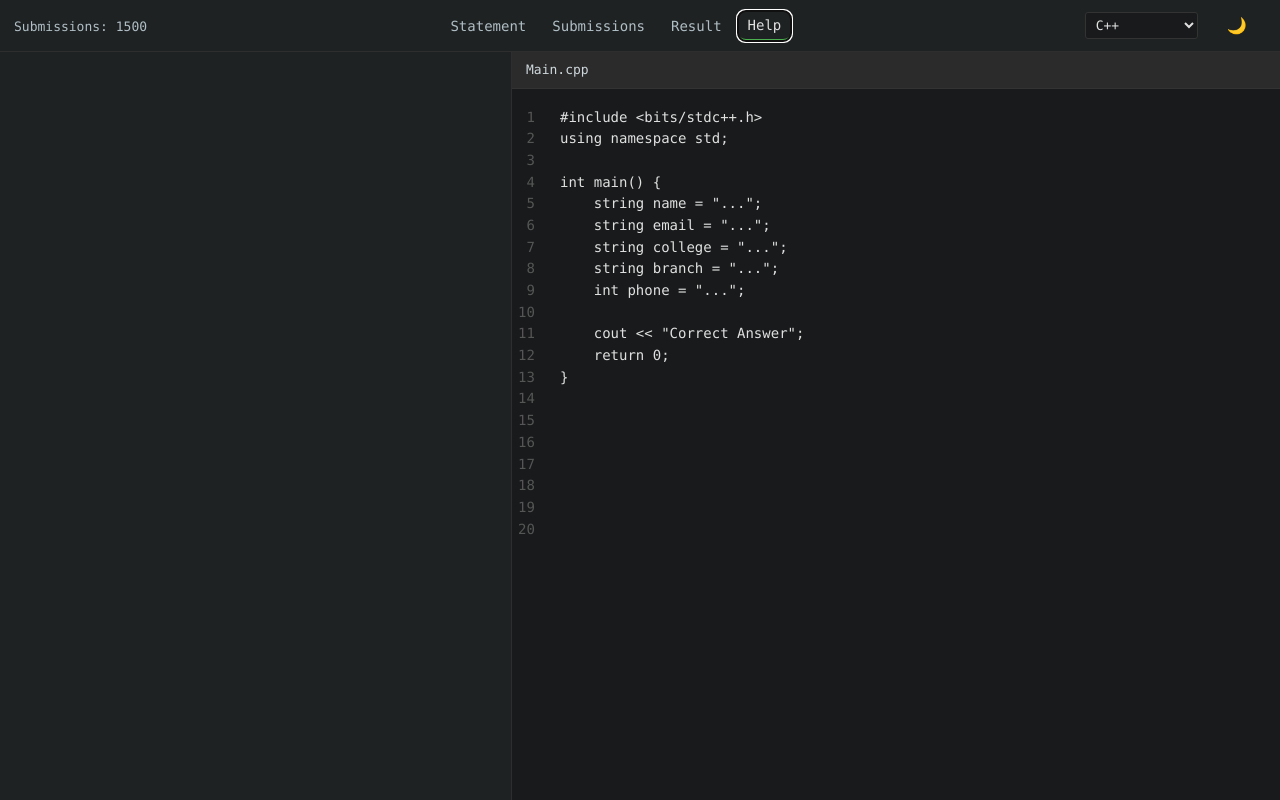
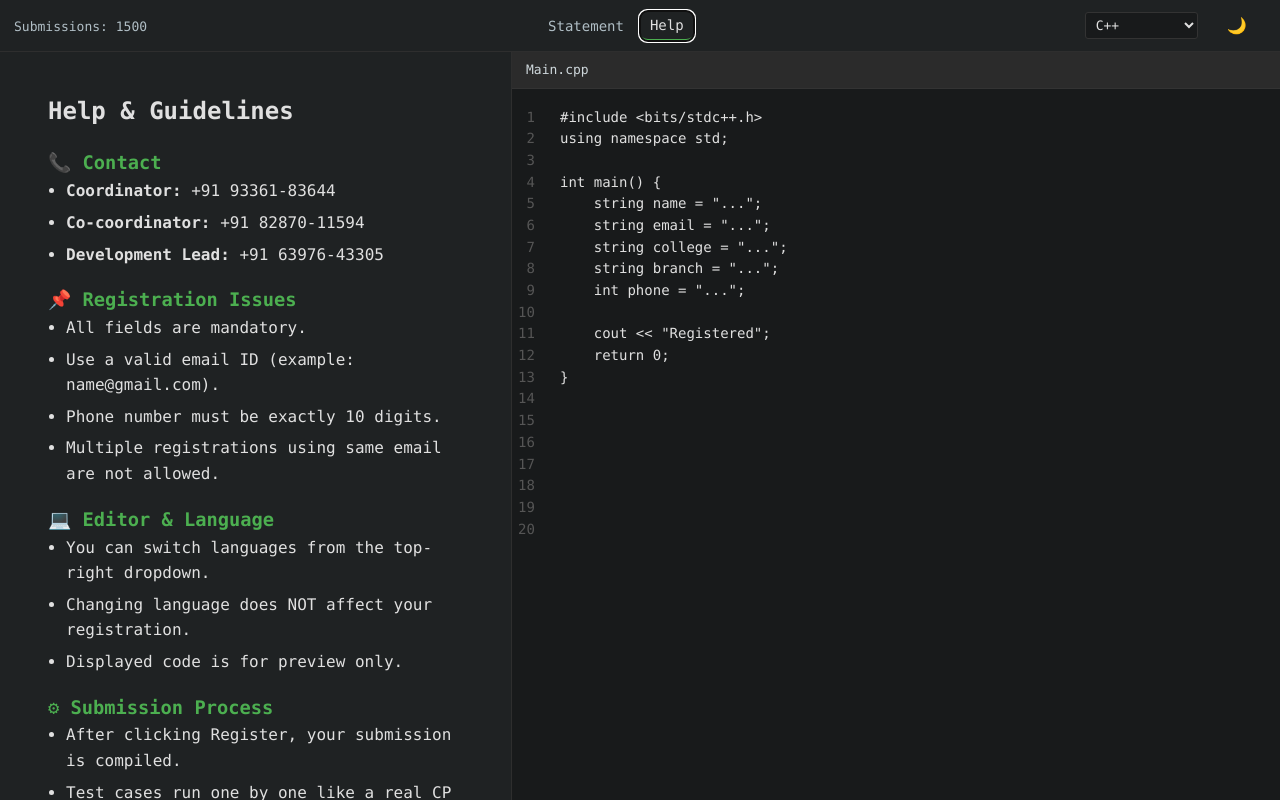
Before and after one commit to anik-aryan/Optigo, a React (Vite) app in the folder optigo-cp-register/: page / in a window 1280 px wide. Both pictures are taken after a click on the button "Help". Built offline with nearby package versions, Linux system fonts and the light colour scheme.

Commit message:
Frontend changes

```diff
--- a/optigo-cp-register/src/App.css
+++ b/optigo-cp-register/src/App.css
@@ -350,6 +350,29 @@ tbody tr {
   color: #c8e6c9;
 }
 
+.help {
+  padding: 20px;
+  line-height: 1.6;
+}
+
+.help h2 {
+  margin-bottom: 10px;
+}
+
+.help h3 {
+  margin-top: 18px;
+  color: var(--accent, #4caf50);
+}
+
+.help ul {
+  margin-left: 18px;
+}
+
+.help li {
+  margin-bottom: 6px;
+}
+
+
 /* TABLET */
 @media (max-width: 1024px) {
   .form-section {
--- a/optigo-cp-register/src/App.jsx
+++ b/optigo-cp-register/src/App.jsx
@@ -99,7 +99,7 @@ int main() {
     string branch = "${branch || "..."}";
     int phone = "${phone || "..."}";
 
-    cout << "Correct Answer";
+    cout << "Registered";
     return 0;
 }`,
     python: `def main():
@@ -109,7 +109,7 @@ int main() {
     branch = "${branch || "..."}"
     phone = "${phone || "..."}"
 
-    print("Correct Answer")
+    print("Registered")
 
 if __name__ == "__main__":
     main()`,
@@ -121,7 +121,7 @@ if __name__ == "__main__":
         String branch = "${branch || "..."}";
         int phone = "${phone || "..."}";
 
-        System.out.println("Correct Answer");
+        System.out.println("Registered");
     }
 }`,
     js: `function main() {
@@ -131,7 +131,7 @@ if __name__ == "__main__":
   const branch = "${branch|| "..."}";
   const phone = "${phone|| "..."}";
 
-  console.log("Correct Answer");
+  console.log("Registered");
 }
 
 main();`
@@ -152,7 +152,7 @@ main();`
             Statement
           </button>
 
-          <button
+          {/* <button
             className={`tab ${activeTab === "submissions" ? "active" : ""}`}
             onClick={() => setActiveTab("submissions")}
           >
@@ -164,7 +164,7 @@ main();`
             onClick={() => setActiveTab("result")}
           >
             Result
-          </button>
+          </button> */}
 
           <button
             className={`tab ${activeTab === "help" ? "active" : ""}`}
@@ -268,6 +268,56 @@ main();`
               </ul>
             </div>
           )}
+          {activeTab === "help" && (
+            <div className="help">
+              <h2>Help & Guidelines</h2>
+
+              <h3>📞 Contact</h3>
+              <ul>
+                <li>
+                  <b>Coordinator:</b> +91 93361-83644
+                </li>
+                <li>
+                  <b>Co-coordinator:</b> +91 82870-11594
+                </li>
+                <li>
+                  <b>Development Lead:</b> +91 63976-43305
+                </li>
+              </ul>
+
+              <h3>📌 Registration Issues</h3>
+              <ul>
+                <li>All fields are mandatory.</li>
+                <li>Use a valid email ID (example: name@gmail.com).</li>
+                <li>Phone number must be exactly 10 digits.</li>
+                <li>Multiple registrations using same email are not allowed.</li>
+              </ul>
+
+              <h3>💻 Editor & Language</h3>
+              <ul>
+                <li>You can switch languages from the top-right dropdown.</li>
+                <li>Changing language does NOT affect your registration.</li>
+                <li>Displayed code is for preview only.</li>
+              </ul>
+
+              <h3>⚙ Submission Process</h3>
+              <ul>
+                <li>After clicking Register, your submission is compiled.</li>
+                <li>Test cases run one by one like a real CP platform.</li>
+                <li>Green result means your registration is successful.</li>
+              </ul>
+
+              <h3>❓ Common Errors</h3>
+              <ul>
+                <li><b>Server not reachable:</b> Try again after some time.</li>
+                <li><b>Registration failed:</b> Check details and retry.</li>
+                <li><b>Stuck on compiling:</b> Refresh and re-submit.</li>
+              </ul>
+
+
+            </div>
+          )}
+
         </div>
 
         {/* CODE */}
```
